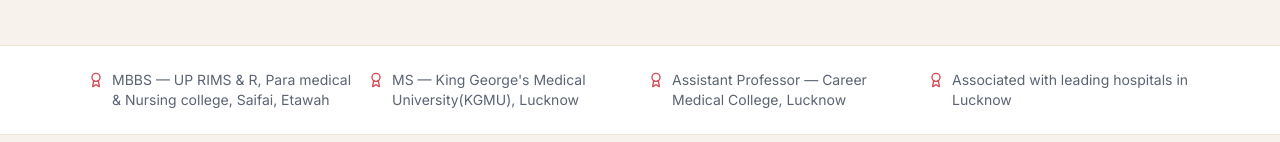
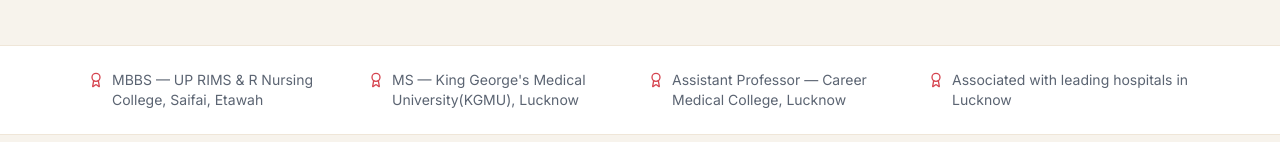
Before and after one commit to AKSHAT249/DrRahul, a React (Vite) app: page / in a window 1280 px wide. Shown: the part 810-952 px from the top of the page. Built offline with nearby package versions, Linux system fonts and the light colour scheme.

Commit message:
fixed the addres and qualification detail

```diff
--- a/src/App.jsx
+++ b/src/App.jsx
@@ -314,7 +314,7 @@
       <section className="border-y" style={{ borderColor: C.sandDeep, background: C.white }}>
         <div className="max-w-6xl mx-auto px-6 py-6 grid sm:grid-cols-2 md:grid-cols-4 gap-4 text-sm">
           {[
-            "MBBS — UP RIMS & R, Para medical & Nursing college, Saifai, Etawah",
+            "MBBS — UP RIMS & R Nursing College, Saifai, Etawah",
             "MS — King George's Medical University(KGMU), Lucknow",
             "Assistant Professor — Career Medical College, Lucknow",
             "Associated with leading hospitals in Lucknow",
@@ -493,11 +493,11 @@
             <div className="mt-7 space-y-5 text-sm">
               <div className="flex gap-3">
                 <MapPin size={18} className="mt-0.5 shrink-0" style={{ color: C.coralSoft }} />
-                <p style={{ color: "#C7CCD9" }}>123, Hirala Nagar, Near Meredia Hospital, Lucknow, Uttar Pradesh 226020</p>
+                <p style={{ color: "#C7CCD9" }}>DRD OBS and Gyne Clinic Jankipuram, Lucknow, Uttar Pradesh 226020</p>
               </div>
               <div className="flex gap-3">
                 <Clock size={18} className="mt-0.5 shrink-0" style={{ color: C.coralSoft }} />
-                <p style={{ color: "#C7CCD9" }}>Monday – Saturday · 9:00 AM – 1:00 PM &amp; 5:00 PM – 8:30 PM</p>
+                <p style={{ color: "#C7CCD9" }}>Monday – Saturday · 4:00 PM – 8:30 PM</p>
               </div>
               <div className="flex gap-3">
                 <ShieldCheck size={18} className="mt-0.5 shrink-0" style={{ color: C.coralSoft }} />
```
